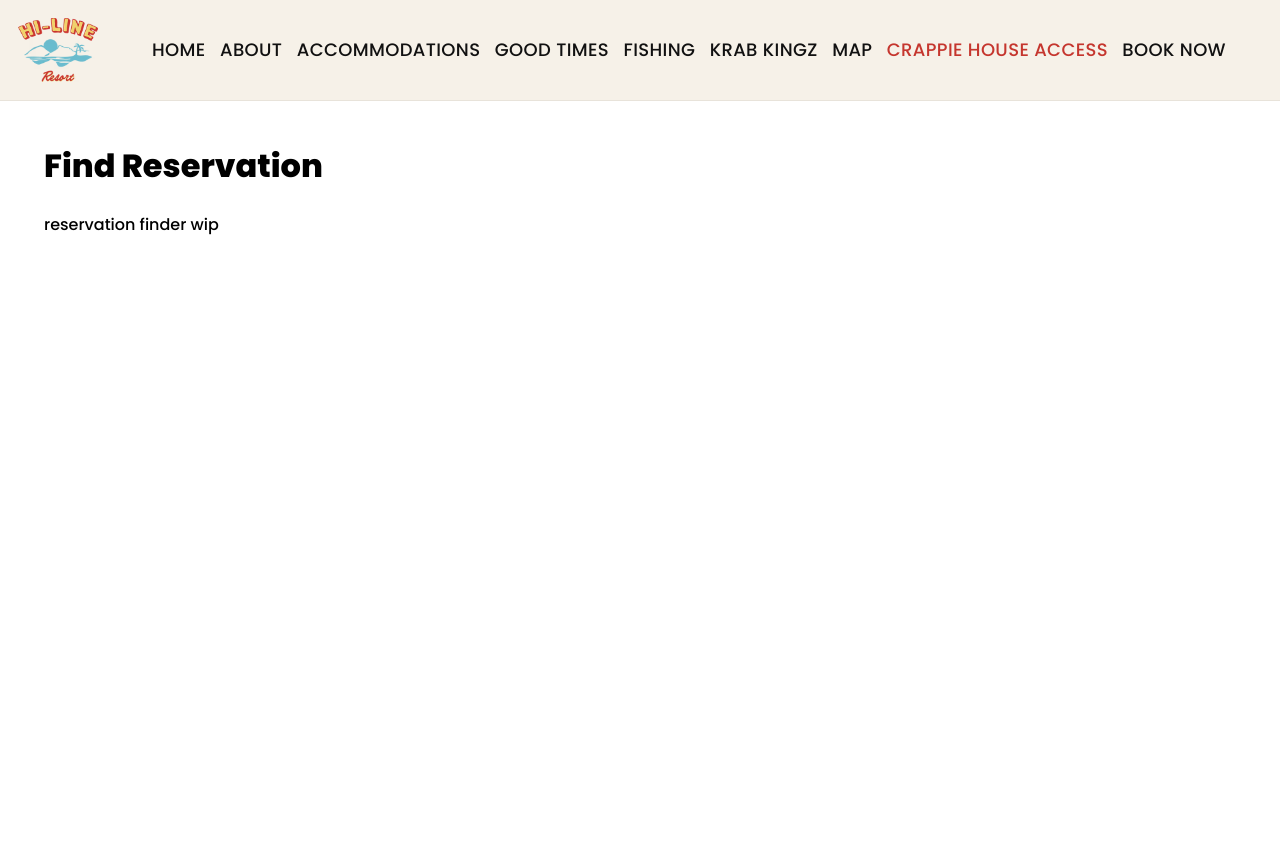
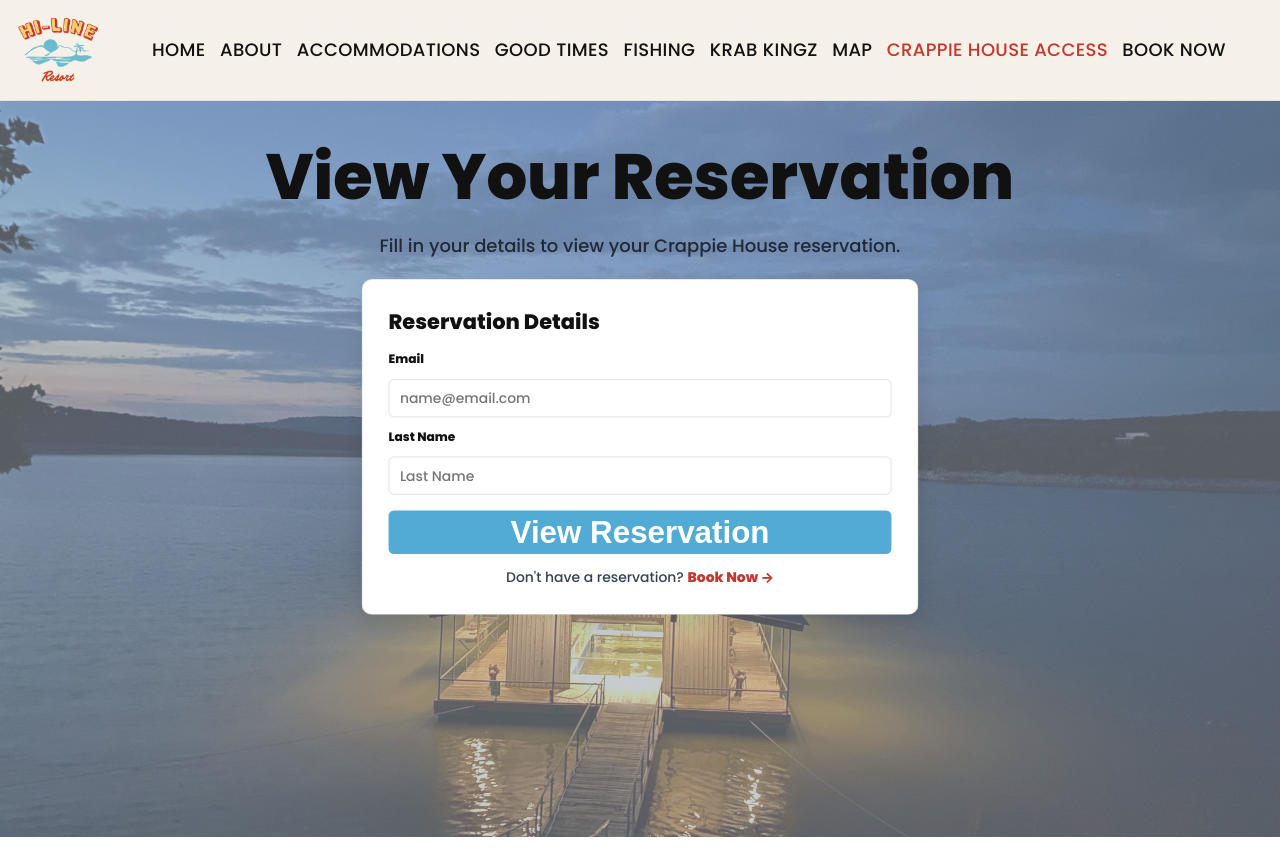
Before and after one commit to guavias/smartpass, a React (Vite) app in the folder frontend/: page /find in a window 1280 px wide. Before the commit the page ends 800 px from the top, so only its background shows below. Built offline with nearby package versions, Linux system fonts and the light colour scheme.

Commit message:
reservation finder page complete

```diff
--- a/frontend/src/app/routes.tsx
+++ b/frontend/src/app/routes.tsx
@@ -2,7 +2,7 @@ import { createBrowserRouter } from "react-router-dom";
 import Shell from "./Shell";
 
 import HeroPage from "../pages/HeroPage/HeroPage";
-import ReservationFindPage from "../pages/ReservationFindPage";
+import ReservationFindPage from "../pages/ReservationFindPage/ReservationFindPage";
 import ReservationDetailPage from "../pages/ReservationDetailPage";
 import AdminPage from "../pages/AdminPage";
 import BookPassPage from "../pages/BookPassPage/BookPassPage";
--- a/frontend/src/pages/HeroPage/HeroPage.tsx
+++ b/frontend/src/pages/HeroPage/HeroPage.tsx
@@ -4,7 +4,6 @@ import Card from "../../components/Card/Card";
 import Field from "../../components/Form/Field";
 import DaysRangePicker from "../../components/Form/DaysRangePicker";
 import styles from "./HeroPage.module.css";
-import heroBg from "../../assets/hero-bg.jpg";
 
 export default function HeroPage() {
   const [adults, setAdults] = useState(2);
@@ -18,7 +17,7 @@ export default function HeroPage() {
   }
 
   return (
-    <div className={styles.hero} style={{ backgroundImage: `url(${heroBg})` }}>
+    <div className={`${styles.hero} chSharedHeroBg`}>
       <div className={styles.heroOverlay} />
 
       <div className={styles.heroInner}>
--- a/frontend/src/pages/ReservationFindPage.tsx
+++ /dev/null
@@ -1,8 +0,0 @@
-export default function ReservationFindPage() {
-  return (
-    <div style={{ padding: "20px" }}>
-      <h1>Find Reservation</h1>
-      <p>reservation finder wip</p>
-    </div>
-  );
-}
--- /dev/null
+++ b/frontend/src/pages/ReservationFindPage/ReservationFindPage.module.css
@@ -0,0 +1,155 @@
+.page {
+  --hero-stage-height: calc(clamp(680px, 76vh, 740px) + (2 * clamp(12px, 2.2vw, 40px)));
+
+  position: relative;
+  left: 50%;
+  right: 50%;
+  margin-left: -50vw;
+  margin-right: -50vw;
+  width: 100vw;
+
+  height: var(--hero-stage-height);
+  min-height: var(--hero-stage-height);
+  overflow: hidden;
+  background-size: cover;
+  background-position: center;
+  background-repeat: no-repeat;
+}
+
+@media (max-width: 980px) {
+  .page {
+    height: auto;
+    min-height: 100vh;
+    overflow: visible;
+  }
+}
+
+.overlay {
+  position: absolute;
+  inset: 0;
+  background: rgba(160, 170, 180, 0.55);
+}
+
+.inner {
+  position: relative;
+  z-index: 1;
+  width: min(1200px, 92vw);
+  margin: 0 auto;
+  padding: clamp(12px, 2.2vw, 40px) 0;
+  display: grid;
+  justify-items: center;
+}
+
+.title {
+  margin: 0;
+  color: #111;
+  font-size: clamp(44px, 5vw, 64px);
+  font-weight: 800;
+  text-align: center;
+}
+
+.subtitle {
+  margin: 8px 0 20px;
+  color: #1f2937;
+  font-size: 18px;
+  text-align: center;
+}
+
+.card {
+  width: min(640px, 92vw);
+  padding: 30px 30px 30px;
+  border-radius: 12px;
+  background: #fff;
+  transform-origin: top center;
+  --scale-factor: 1;
+  transform: scale(var(--scale-factor));
+  transition: transform 0.2s ease;
+}
+
+.cardTitle {
+  margin: 0 0 16px;
+  font-size: 24px;
+  font-weight: 700;
+  color: #111;
+}
+
+.form {
+  display: grid;
+  gap: 12px;
+}
+
+.label {
+  font-size: 14px;
+  color: #111;
+  font-weight: 700;
+}
+
+.input {
+  width: 100%;
+  height: 44px;
+  border: 1px solid #dedede;
+  border-radius: 6px;
+  padding: 0 12px;
+  font-family: inherit;
+  font-size: 16px;
+}
+
+.inputError {
+  border-color: #c5362e;
+}
+
+.error {
+  margin-top: -6px;
+  color: #c5362e;
+  font-size: 12px;
+  font-weight: 600;
+}
+
+.primaryBtn {
+  margin-top: 6px;
+  width: 100%;
+  height: 50px;
+  border: 0;
+  border-radius: 6px;
+  background: #51abd5;
+  color: #fff;
+  font-size: 36px;
+  font-weight: 800;
+  cursor: pointer;
+}
+
+.footerText {
+  margin-top: 2px;
+  text-align: center;
+  color: #374151;
+  font-size: 16px;
+}
+
+.bookLink {
+  color: #c5362e;
+  font-weight: 800;
+  text-decoration: none;
+}
+
+.bookLink:hover {
+  text-decoration: underline;
+}
+
+@media (max-height: 950px) {
+  .card { --scale-factor: 0.93; }
+}
+@media (max-height: 850px) {
+  .card { --scale-factor: 0.87; }
+}
+@media (max-height: 750px) {
+  .card { --scale-factor: 0.81; }
+}
+@media (max-height: 650px) {
+  .card { --scale-factor: 0.75; }
+}
+@media (max-height: 550px) {
+  .card { --scale-factor: 0.69; }
+}
+@media (max-height: 480px) {
+  .card { --scale-factor: 0.64; }
+}
--- /dev/null
+++ b/frontend/src/pages/ReservationFindPage/ReservationFindPage.tsx
@@ -0,0 +1,94 @@
+import { FormEvent, useState } from "react";
+import { Link, useNavigate } from "react-router-dom";
+import Card from "../../components/Card/Card";
+import styles from "./ReservationFindPage.module.css";
+
+function toReservationId(email: string, lastName: string) {
+  const em = email.trim().toLowerCase().replace(/[^a-z0-9]/g, "").slice(0, 8);
+  const ln = lastName.trim().toLowerCase().replace(/[^a-z0-9]/g, "").slice(0, 8);
+  const token = `${em}${ln}` || "guest";
+  return `RSV-${token.toUpperCase()}`;
+}
+
+export default function ReservationFindPage() {
+  const navigate = useNavigate();
+  const [email, setEmail] = useState("");
+  const [lastName, setLastName] = useState("");
+  const [errors, setErrors] = useState<{ email?: string; lastName?: string }>({});
+
+  function handleSubmit(e: FormEvent) {
+    e.preventDefault();
+
+    const nextErrors: { email?: string; lastName?: string } = {};
+    const trimmedEmail = email.trim();
+    const trimmedLast = lastName.trim();
+
+    if (!trimmedEmail) {
+      nextErrors.email = "Email is required.";
+    }
+    if (!trimmedLast) {
+      nextErrors.lastName = "Last name is required.";
+    }
+
+    setErrors(nextErrors);
+    if (Object.keys(nextErrors).length > 0) return;
+
+    const reservationId = toReservationId(trimmedEmail, trimmedLast);
+    navigate(`/reservation/${encodeURIComponent(reservationId)}`, {
+      state: { email: trimmedEmail, lastName: trimmedLast },
+    });
+  }
+
+  return (
+    <div className={`${styles.page} chSharedHeroBg`}>
+      <div className={styles.overlay} />
+
+      <div className={styles.inner}>
+        <h1 className={styles.title}>View Your Reservation</h1>
+        <p className={styles.subtitle}>Fill in your details to view your Crappie House reservation.</p>
+
+        <Card className={styles.card}>
+          <h2 className={styles.cardTitle}>Reservation Details</h2>
+
+          <form onSubmit={handleSubmit} className={styles.form} noValidate>
+            <label className={styles.label}>Email</label>
+            <input
+              className={`${styles.input} ${errors.email ? styles.inputError : ""}`}
+              value={email}
+              onChange={(e) => {
+                setEmail(e.target.value);
+                if (errors.email) setErrors((prev) => ({ ...prev, email: undefined }));
+              }}
+              placeholder="name@email.com"
+              inputMode="email"
+            />
+            {errors.email ? <div className={styles.error}>{errors.email}</div> : null}
+
+            <label className={styles.label}>Last Name</label>
+            <input
+              className={`${styles.input} ${errors.lastName ? styles.inputError : ""}`}
+              value={lastName}
+              onChange={(e) => {
+                setLastName(e.target.value);
+                if (errors.lastName) setErrors((prev) => ({ ...prev, lastName: undefined }));
+              }}
+              placeholder="Last Name"
+            />
+            {errors.lastName ? <div className={styles.error}>{errors.lastName}</div> : null}
+
+            <button type="submit" className={styles.primaryBtn}>
+              View Reservation
+            </button>
+
+            <div className={styles.footerText}>
+              Don&apos;t have a reservation?{" "}
+              <Link to="/book-pass" className={styles.bookLink}>
+                Book Now →
+              </Link>
+            </div>
+          </form>
+        </Card>
+      </div>
+    </div>
+  );
+}
--- a/frontend/src/styles/globals.css
+++ b/frontend/src/styles/globals.css
@@ -16,6 +16,13 @@ html, body {
 
 * { box-sizing: border-box; }
 body { margin: 0; padding: 0; overflow-x: hidden; font-family: "Poppins", system-ui, -apple-system, Segoe UI, Roboto, Arial, sans-serif; }
+
+.chSharedHeroBg {
+  background-image: url("../assets/hero-bg.jpg");
+  background-size: cover;
+  background-position: center;
+  background-repeat: no-repeat;
+}
 
 .rdp, .rdp * {
   font-family: inherit;
```
Also changed, not shown: 6 other files (tests, documents, lock files or other folders).
